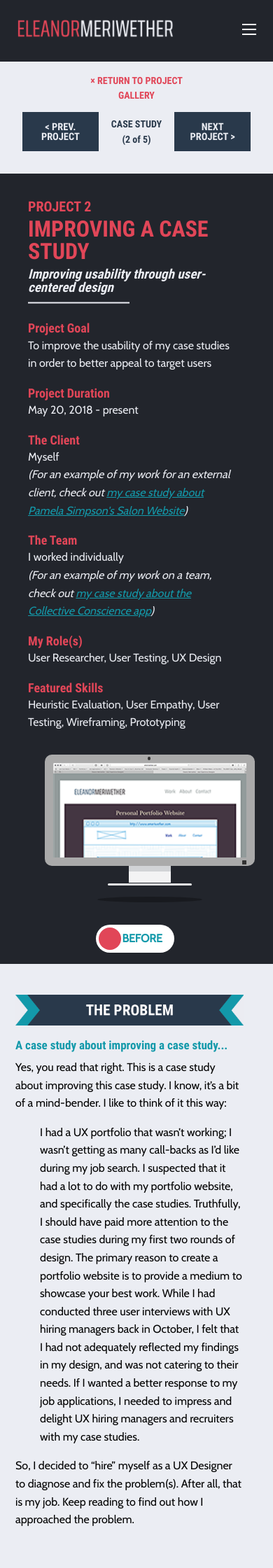
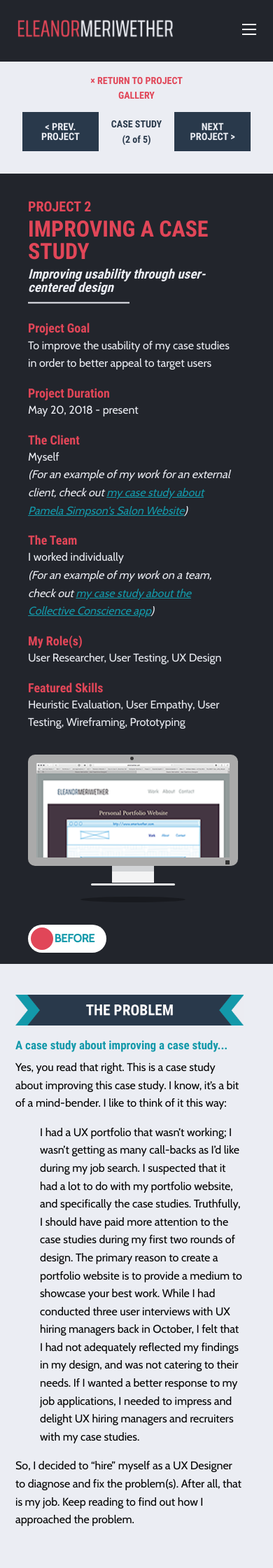
Before and after one commit to emeriwether/emeriwether.github.io, a Jekyll site: the page built from project.html, in a window 390 px wide. Shown: the top 2240 px of the page at 70% size. Built offline with Jekyll 4.4.1, drawn with Linux system fonts in a browser that asks for light colours; grey boxes are pictures that could not be loaded.

Commit message:
ct prev comm

```diff
--- a/css2/project_header_image.css
+++ b/css2/project_header_image.css
@@ -157,11 +157,13 @@
   .container {
     width: 600px;
     height: 350px;
+      padding-top: 1em;
   }
 
   .container:hover {
     width: 615px;
     height: 358px;
+      padding-top: 1em;
   }
 
   .monitor-stand {
@@ -175,7 +177,6 @@
   .container:hover {
     width: 450px;
     height: 262px;
-    padding-top: 1em;
   }
 
   .monitor-stand {
--- a/project.html
+++ b/project.html
@@ -48,7 +48,7 @@
 
         <!-- HEADER IMAGE -->
         <div class="large-6 cell large-order-1" id="headerImage">
-            <div class="grid-x align-middle align-center">
+            <div class="grid-x">
 
                 <!-- BEFORE & AFTER IMAGE -->
                 <div class="small-10 cell">
```
